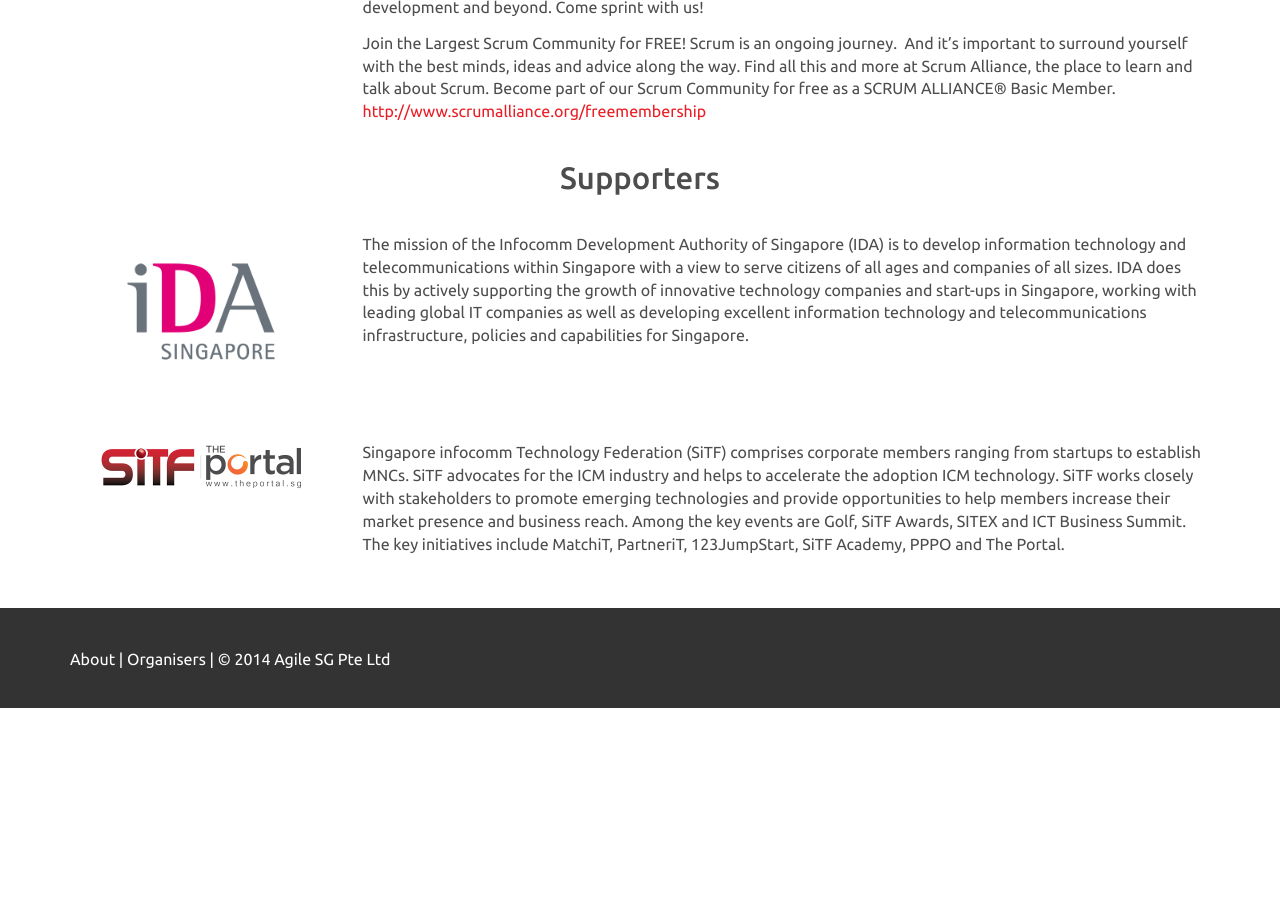
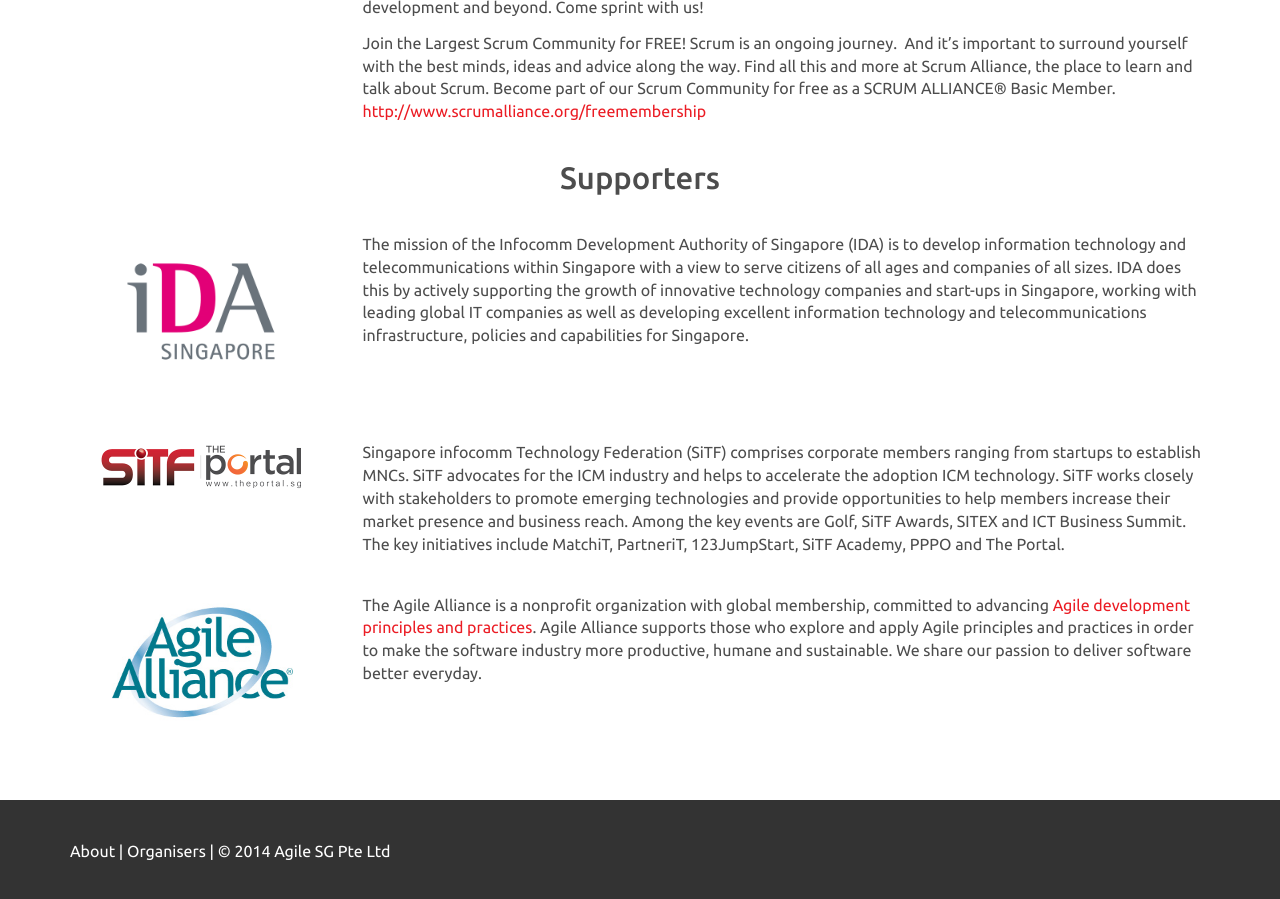
Before and after one commit to agilesingapore/2014, a Jekyll site: the page built from sponsors.md, in a window 1280 px wide and 900 px high, scrolled down 3471 px. Built offline with Jekyll 4.4.1, drawn with Linux system fonts in a browser that asks for light colours; nearby versions of some CDN libraries; Markdown is read by kramdown in place of the engine named in the settings; before the commit the page ends 4179 px from its top, so only the background shows below that.

Commit message:
Added Agile Alliance as a supporter

```diff
--- a/sponsors.md
+++ b/sponsors.md
@@ -301,6 +301,7 @@
     <div class="row">
         <div class="col-md-3">&nbsp;</div>
     </div>
+
     <div class="row">
         <div class="col-md-3">
           <div class="thumbnail">
@@ -317,5 +318,25 @@
         </div>
     </div>
 
+    <div class="row">
+        <div class="col-md-3">&nbsp;</div>
+    </div>
+
+    <div class="row">
+        <div class="col-md-3">
+          <div class="thumbnail">
+            <img src="img/sponsors/AgileAlliance.jpg" width="200" usemap="#agilealliance-map">
+            <map name="agilealliance-map">
+              <area shape="rect" coords="0,0,100,40" href="http://www.agilealliance.org" target="_blank">
+              <area shape="rect" coords="100,0,400,40" href="http://www.agilealliance.org" target="_blank">
+            </map>
+          </div>
+        </div>
+
+        <div class="bio col-md-9">
+          <p>The Agile Alliance is a nonprofit organization with global membership, committed to advancing <a target=_blank href="http://www.agilealliance.org/the-alliance/the-agile-manifesto">Agile development principles and practices</a>. Agile Alliance supports those who explore and apply Agile principles and practices in order to make the software industry more productive, humane and sustainable. We share our passion to deliver software better everyday.</p>
+        </div>
+    </div>
+
   </div>
 </div>
```
Also changed, not shown: img/sponsors/AgileAlliance.jpg (added).
